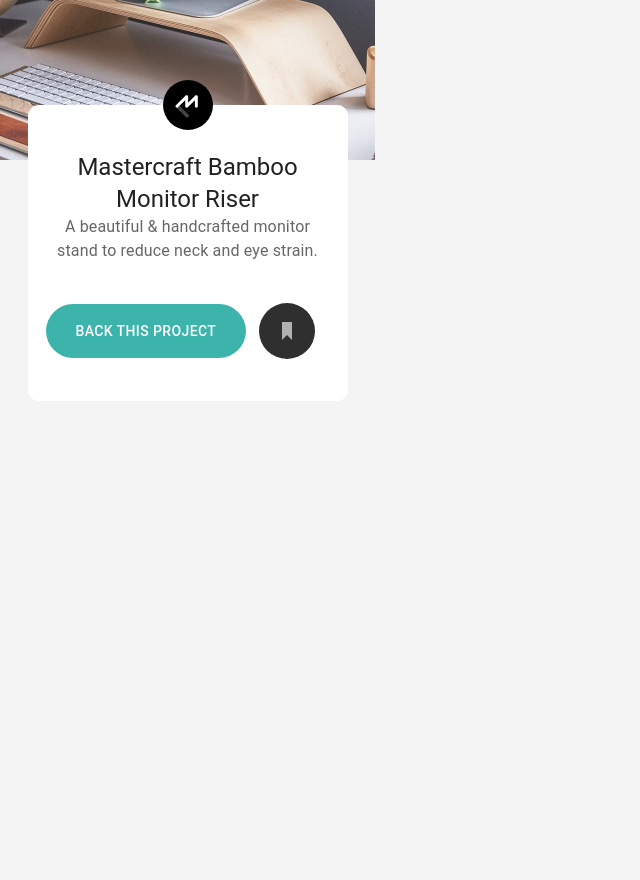
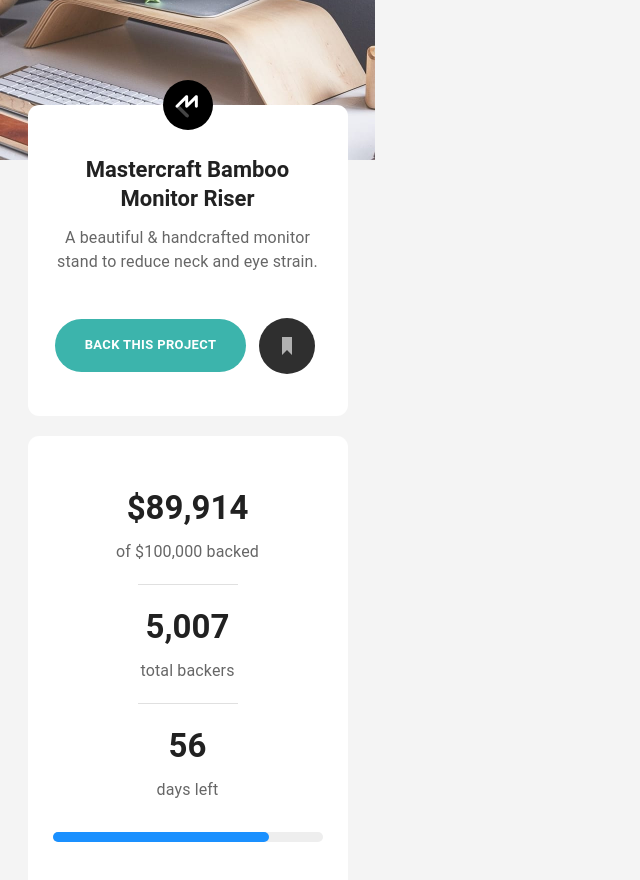
Before and after one commit to Kevin27j/crowdfunding-product-page-main, a React (Vite) app: page / in a window 1280 px wide. Shown: the part 140-1020 px from the top of the page, without its empty margins (0-640 px from the left). Before the commit the page ends 800 px from the top, so only its background shows below. Built offline with nearby package versions, Linux system fonts and the light colour scheme.

Commit message:
stats card

```diff
--- a/src/App.jsx
+++ b/src/App.jsx
@@ -1,5 +1,6 @@
 import Header from "./components/Header"
-import TopCard from "./components/TopCard";
+import TopCard from "./components/TopCard"
+import StatsCard from "./components/StatsCard"
 import "./index.css"
 
 function App() {
@@ -7,6 +8,7 @@
     <>
       <Header />
       <TopCard />
+    <StatsCard />
     </>
   );
 }
--- /dev/null
+++ b/src/components/StatsCard.jsx
@@ -0,0 +1,61 @@
+import Card from '@mui/material/Card';
+import CardContent from '@mui/material/CardContent';
+import Typography from '@mui/material/Typography';
+import Divider from '@mui/material/Divider';
+import LinearProgress, { linearProgressClasses } from '@mui/material/LinearProgress';
+import { styled } from '@mui/material';
+
+const BorderLinearProgress = styled(LinearProgress)(({ theme }) => ({
+    height: 10,
+    borderRadius: 5,
+    [`&.${linearProgressClasses.colorPrimary}`]: {
+      backgroundColor: theme.palette.grey[theme.palette.mode === 'light' ? 200 : 800],
+    },
+    [`& .${linearProgressClasses.bar}`]: {
+      borderRadius: 5,
+      backgroundColor: theme.palette.mode === 'light' ? '#1a90ff' : '#308fe8',
+    },
+  }));
+
+function StatsCard() {
+    return (
+        <div className='flex'>
+            <Card sx={{ width: '320px', padding: '30px 10px', marginBottom: '20px', textAlign: 'center', borderRadius: '.7rem', boxShadow: 'none' }}>
+                <CardContent sx={{ padding: "20px 15px" }}>
+                    {/* Money backed */}
+                    <Typography variant="h5" sx={{ fontSize: "33px", fontWeight: "bold", marginBottom: '10px' }}>
+                        $89,914
+                    </Typography>
+                    <Typography color="text.secondary" sx={{ fontSize: "16px", marginBottom: '20px' }}>
+                        of $100,000 backed
+                    </Typography>
+
+                    <Divider sx={{ width: '100px', margin: '0 auto', marginBottom: '20px' }} />
+
+                    {/* Tot backers */}
+                    <Typography variant="h5" sx={{ fontSize: "33px", fontWeight: "bold", marginBottom: '10px' }}>
+                        5,007
+                    </Typography>
+                    <Typography color="text.secondary" sx={{ fontSize: "16px", marginBottom: '20px' }}>
+                        total backers
+                    </Typography>
+
+                    <Divider sx={{ width: '100px', margin: '0 auto', marginBottom: '20px' }} />
+
+                    {/* days left */}
+                    <Typography variant="h5" sx={{ fontSize: "33px", fontWeight: "bold", marginBottom: '10px' }}>
+                        56
+                    </Typography>
+                    <Typography color="text.secondary" sx={{ fontSize: "16px", marginBottom: '30px' }}>
+                        days left
+                    </Typography>
+
+                    <BorderLinearProgress  variant="determinate" value={80} />
+                </CardContent>
+
+            </Card>
+        </div>
+    )
+}
+
+export default StatsCard;
--- a/src/components/TopCard.jsx
+++ b/src/components/TopCard.jsx
@@ -15,23 +15,26 @@
   padding: '15px 30px'
 })
 
+// const CommTypography = styled(Typography)({
+//   fontFamily: '"Commissioner", sans-serif'
+// })
+
 function TopCard() {
   return (
     <div className='flex topCardPos'>
-      <Card sx={{ maxWidth: '320px', padding: '30px 10px', textAlign: 'center', borderRadius: '.7rem', boxShadow: 'none' }}>
+      <Card sx={{ width: '320px', padding: '30px 10px',  marginBottom: '20px', textAlign: 'center', borderRadius: '.7rem', boxShadow: 'none' }}>
         <img className='mastercraftLogo' src={MastercraftLogo} />
-        <CardContent>
-          <Typography variant="h5">
+        <CardContent sx={{ padding: "20px 15px" }}>
+          <Typography variant="h5" sx={{ fontSize: "22px", fontWeight: "bold", marginBottom: 1.5 }}>
             Mastercraft Bamboo Monitor Riser
           </Typography>
-          <Typography sx={{ mb: 1.5 }} color="text.secondary">
+          <Typography color="text.secondary" sx={{ fontSize: "16px", mb: 1.5 }}>
             A beautiful & handcrafted monitor stand to reduce neck and eye strain.
           </Typography>
         </CardContent>
-        <CardActions>
-          <MainButton variant="text">Back this project</MainButton>
+        <CardActions sx={{ justifyContent: "center" }}>
+          <MainButton sx={{ fontWeight: "bold",  whiteSpace: "nowrap", fontSize: "13px"  }} variant="text">Back this project</MainButton>
           <Button variant="text" size='small'> <img src={BookmarkButtonLogo}/></Button>
-          {/* <AltButton variant="contained"></AltButton> */}
         </CardActions>
       </Card>
     </div>
```
